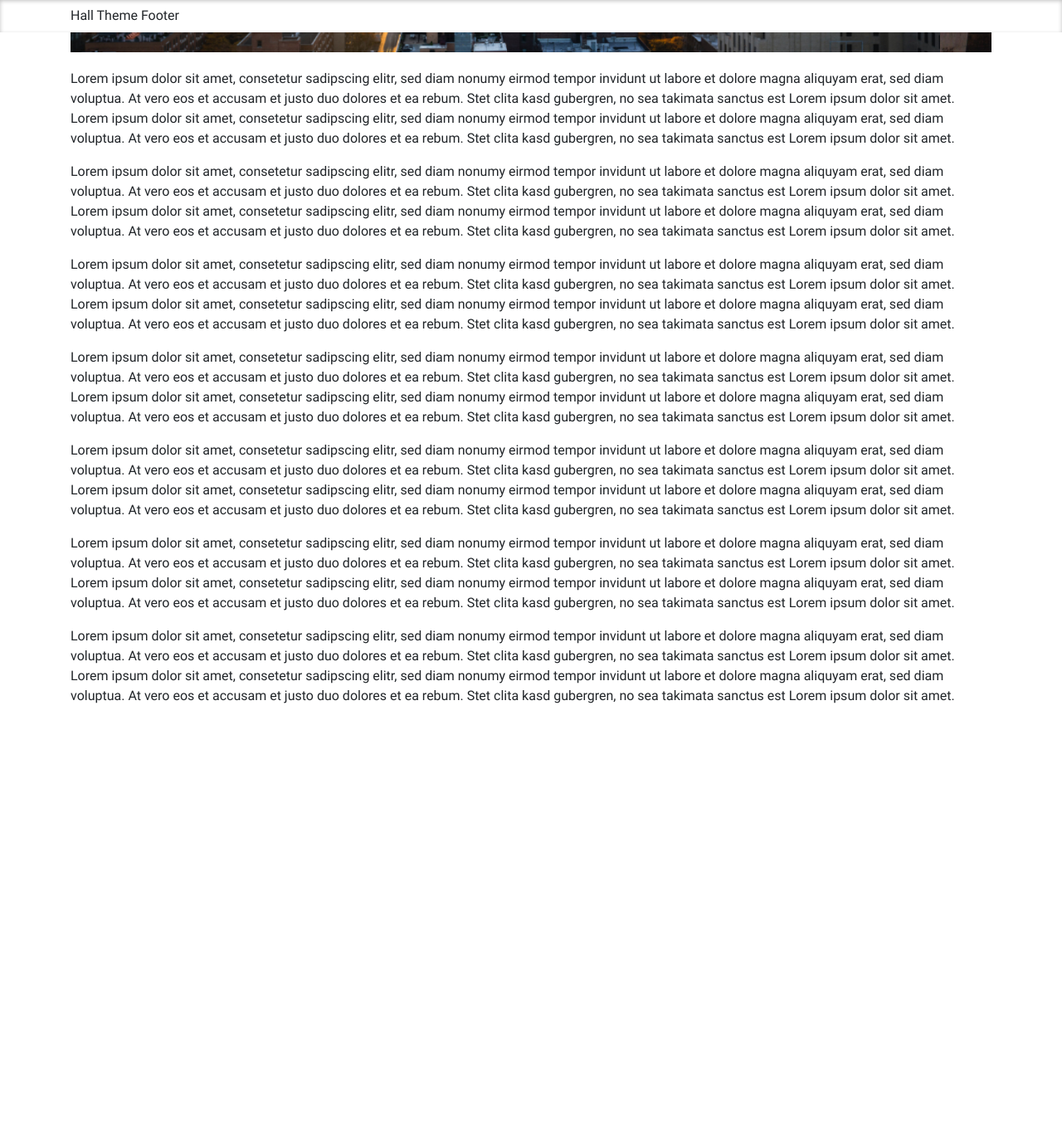
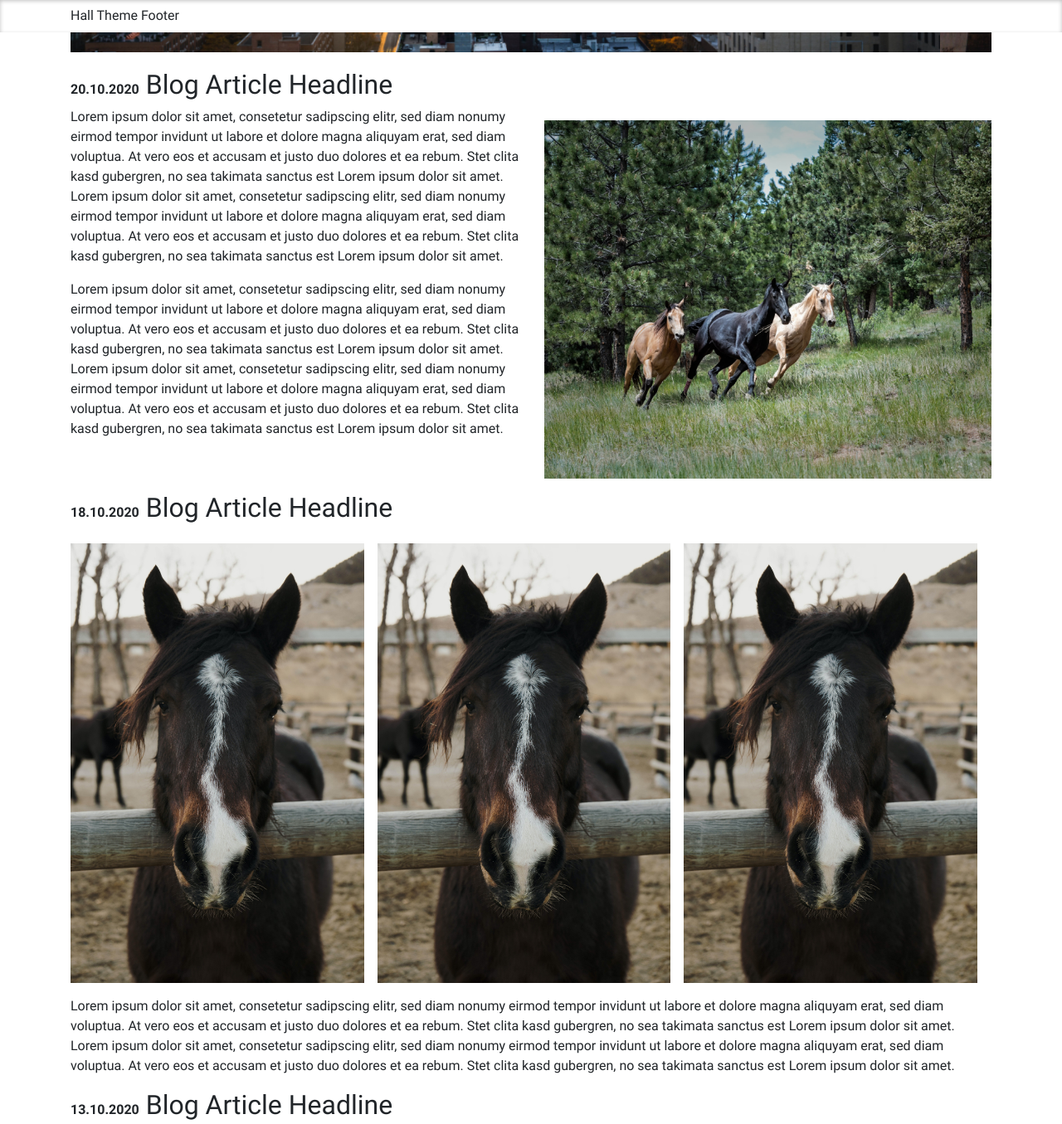
Before and after one commit to blueskyfish/blue-paper, a website: page themes/hall/src/index.html in a window 1280 px wide. Shown: the part 761-2116 px from the top of the page at 83% size. Before the commit the page ends 1676 px from the top, so only its background shows below. Drawn offline with nearby package versions, Linux system fonts and the light colour scheme; files that its build step writes are made by us from their sources.

Commit message:
(theme) add blog article

```diff
--- /dev/null
+++ b/themes/hall/scss/components/_article.scss
@@ -0,0 +1,65 @@
+.blog {
+  width: 100%;
+  display: block;
+  float: left;
+
+  &:after {
+    content: ".";
+    visibility: hidden;
+    display: block;
+    height: 0;
+    clear: both;
+  }
+
+  h2 {
+    white-space: nowrap;
+    overflow: hidden;
+    text-overflow: ellipsis;
+
+    small {
+      font-weight: bold;
+      font-size: 50%;
+    }
+  }
+
+  .right {
+    float: right;
+    padding: $gap 0 $gap $gap;
+
+    &:after {
+      content: ".";
+      visibility: hidden;
+      display: block;
+      height: 0;
+      clear: both;
+    }
+  }
+
+  .left {
+    float: left;
+    padding: $gap $gap $gap 0;
+
+    &:after {
+      content: '.';
+      visibility: hidden;
+      display: block;
+      height: 0;
+      clear: both;
+    }
+  }
+
+  .preview {
+    @include abs-width(33.3%);
+    height: auto;
+
+    &.double {
+      @include abs-width(50%);
+    }
+  }
+
+  .full-width {
+    @include abs-width(100%);
+    height: auto;
+    padding: $gap 0;
+  }
+}
--- a/themes/hall/scss/styles.scss
+++ b/themes/hall/scss/styles.scss
@@ -7,4 +7,5 @@
 @import "components/header";
 @import "components/body";
 @import "components/carousel";
+@import "components/article";
 @import "components/footer";
--- a/themes/hall/src/index.html
+++ b/themes/hall/src/index.html
@@ -44,6 +44,48 @@
       </div>
     </div>
   </section>
+  <article class="blog">
+    <h2><small>20.10.<span class="d-lg-inline d-md-none d-sm-none d-xs-none">2020</span></small> Blog Article Headline</h2>
+    <p>
+      <img src="assets/images/article-1.jpg" alt="Article 1" class="right preview double">
+      Lorem ipsum dolor sit amet, consetetur sadipscing elitr, sed diam nonumy eirmod tempor invidunt ut labore et dolore magna
+      aliquyam erat, sed diam voluptua. At vero eos et accusam et justo duo dolores et ea rebum. Stet clita kasd gubergren,
+      no sea takimata sanctus est Lorem ipsum dolor sit amet. Lorem ipsum dolor sit amet, consetetur sadipscing elitr, sed diam
+      nonumy eirmod tempor invidunt ut labore et dolore magna aliquyam erat, sed diam voluptua. At vero eos et accusam et justo
+      duo dolores et ea rebum. Stet clita kasd gubergren, no sea takimata sanctus est Lorem ipsum dolor sit amet.
+    </p>
+    <p>
+      Lorem ipsum dolor sit amet, consetetur sadipscing elitr, sed diam nonumy eirmod tempor invidunt ut labore et dolore magna
+      aliquyam erat, sed diam voluptua. At vero eos et accusam et justo duo dolores et ea rebum. Stet clita kasd gubergren,
+      no sea takimata sanctus est Lorem ipsum dolor sit amet. Lorem ipsum dolor sit amet, consetetur sadipscing elitr, sed diam
+      nonumy eirmod tempor invidunt ut labore et dolore magna aliquyam erat, sed diam voluptua. At vero eos et accusam et justo
+      duo dolores et ea rebum. Stet clita kasd gubergren, no sea takimata sanctus est Lorem ipsum dolor sit amet.
+    </p>
+  </article>
+  <article class="blog">
+    <h2><small>18.10.<span class="d-lg-inline d-md-none d-sm-none d-xs-none">2020</span></small> Blog Article Headline</h2>
+    <p>
+      <img src="assets/images/article-2.jpg" alt="Article 2" class="left preview">
+      <img src="assets/images/article-2.jpg" alt="Article 2" class="left preview">
+      <img src="assets/images/article-2.jpg" alt="Article 2" class="left preview">
+      Lorem ipsum dolor sit amet, consetetur sadipscing elitr, sed diam nonumy eirmod tempor invidunt ut labore et dolore magna
+      aliquyam erat, sed diam voluptua. At vero eos et accusam et justo duo dolores et ea rebum. Stet clita kasd gubergren,
+      no sea takimata sanctus est Lorem ipsum dolor sit amet. Lorem ipsum dolor sit amet, consetetur sadipscing elitr, sed diam
+      nonumy eirmod tempor invidunt ut labore et dolore magna aliquyam erat, sed diam voluptua. At vero eos et accusam et justo
+      duo dolores et ea rebum. Stet clita kasd gubergren, no sea takimata sanctus est Lorem ipsum dolor sit amet.
+    </p>
+  </article>
+  <article class="blog">
+    <h2><small>13.10.<span class="d-lg-inline d-md-none d-sm-none d-xs-none">2020</span></small> Blog Article Headline</h2>
+    <p>
+      <img src="assets/images/article-3.jpg" alt="Article 3" class="full-width">
+      Lorem ipsum dolor sit amet, consetetur sadipscing elitr, sed diam nonumy eirmod tempor invidunt ut labore et dolore magna
+      aliquyam erat, sed diam voluptua. At vero eos et accusam et justo duo dolores et ea rebum. Stet clita kasd gubergren,
+      no sea takimata sanctus est Lorem ipsum dolor sit amet. Lorem ipsum dolor sit amet, consetetur sadipscing elitr, sed diam
+      nonumy eirmod tempor invidunt ut labore et dolore magna aliquyam erat, sed diam voluptua. At vero eos et accusam et justo
+      duo dolores et ea rebum. Stet clita kasd gubergren, no sea takimata sanctus est Lorem ipsum dolor sit amet.
+    </p>
+  </article>
   <p>Lorem ipsum dolor sit amet, consetetur sadipscing elitr, sed diam nonumy eirmod tempor invidunt ut labore et dolore magna aliquyam erat, sed diam voluptua. At vero eos et accusam et justo duo dolores et ea rebum. Stet clita kasd gubergren, no sea takimata sanctus est Lorem ipsum dolor sit amet. Lorem ipsum dolor sit amet, consetetur sadipscing elitr, sed diam nonumy eirmod tempor invidunt ut labore et dolore magna aliquyam erat, sed diam voluptua. At vero eos et accusam et justo duo dolores et ea rebum. Stet clita kasd gubergren, no sea takimata sanctus est Lorem ipsum dolor sit amet.</p>
   <p>Lorem ipsum dolor sit amet, consetetur sadipscing elitr, sed diam nonumy eirmod tempor invidunt ut labore et dolore magna aliquyam erat, sed diam voluptua. At vero eos et accusam et justo duo dolores et ea rebum. Stet clita kasd gubergren, no sea takimata sanctus est Lorem ipsum dolor sit amet. Lorem ipsum dolor sit amet, consetetur sadipscing elitr, sed diam nonumy eirmod tempor invidunt ut labore et dolore magna aliquyam erat, sed diam voluptua. At vero eos et accusam et justo duo dolores et ea rebum. Stet clita kasd gubergren, no sea takimata sanctus est Lorem ipsum dolor sit amet.</p>
   <p>Lorem ipsum dolor sit amet, consetetur sadipscing elitr, sed diam nonumy eirmod tempor invidunt ut labore et dolore magna aliquyam erat, sed diam voluptua. At vero eos et accusam et justo duo dolores et ea rebum. Stet clita kasd gubergren, no sea takimata sanctus est Lorem ipsum dolor sit amet. Lorem ipsum dolor sit amet, consetetur sadipscing elitr, sed diam nonumy eirmod tempor invidunt ut labore et dolore magna aliquyam erat, sed diam voluptua. At vero eos et accusam et justo duo dolores et ea rebum. Stet clita kasd gubergren, no sea takimata sanctus est Lorem ipsum dolor sit amet.</p>
```
Also changed, not shown: themes/hall/src/assets/images/article-1.jpg (added), themes/hall/src/assets/images/article-2.jpg (added), themes/hall/src/assets/images/article-3.jpg (added).
